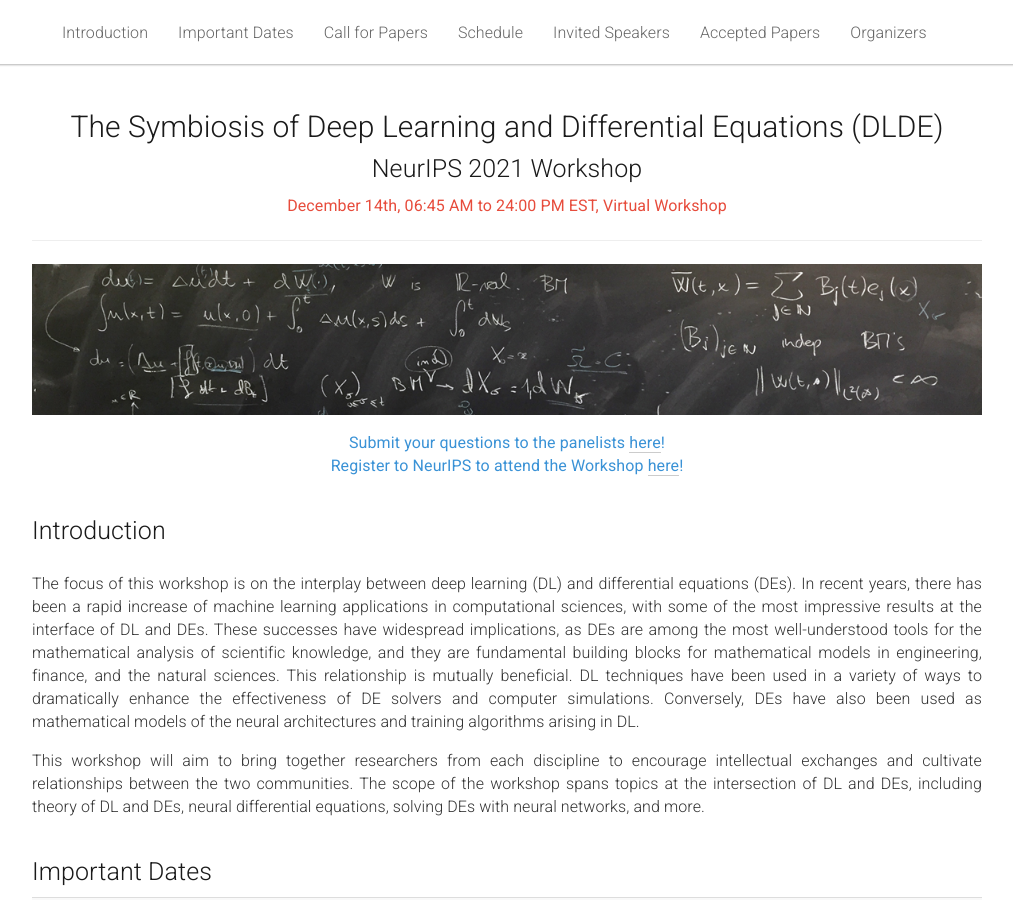
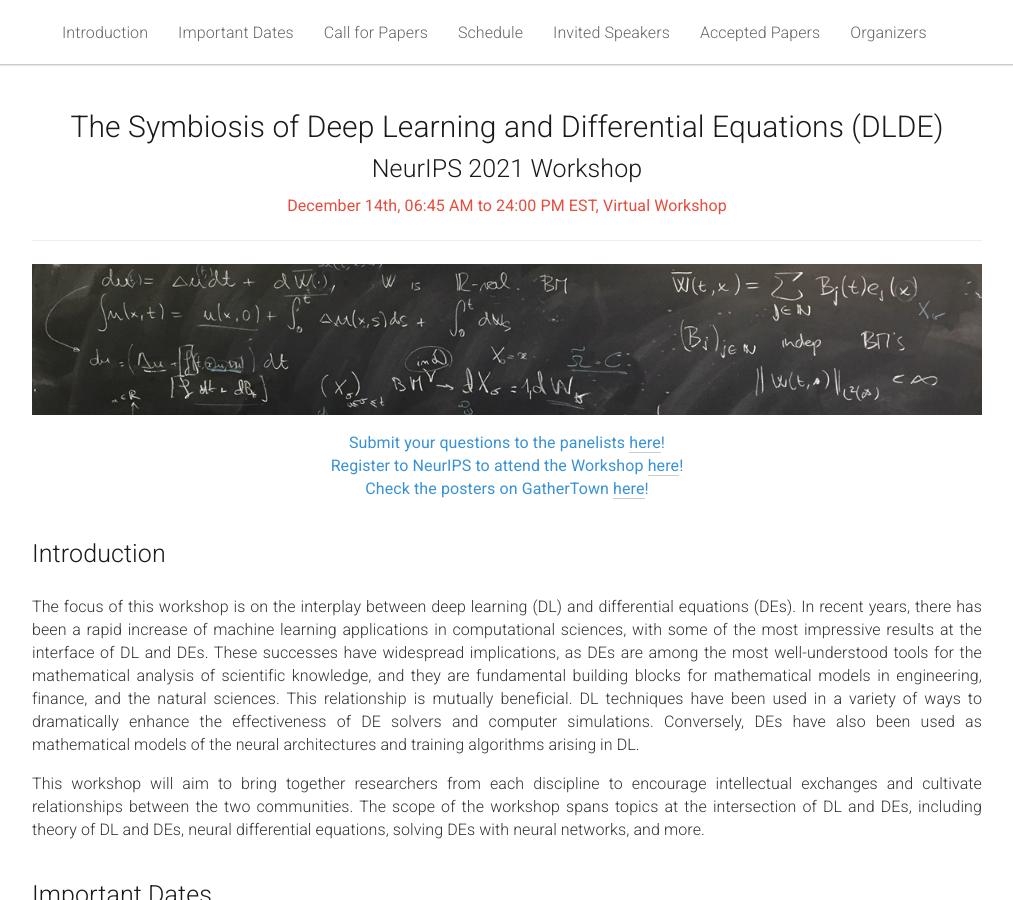
Before and after one commit to dl-de/dl-de.github.io, a Jekyll site: the page built from _pages/home.md, in a window 1280 px wide and 900 px high. Shown: the whole window, without its empty margins (133-1146 px from the left). Built offline with Jekyll 4.4.1, drawn with Linux system fonts in a browser that asks for light colours.

Commit message:
minor changes

```diff
--- a/_pages/home.md
+++ b/_pages/home.md
@@ -41,6 +41,11 @@ Submit your questions to the panelists
 <center><span style="color:#3a92d6;font-weight:400;">
 Register to NeurIPS to attend the Workshop
 <a href="https://neurips.cc/Register2">here</a>!
+</span></center>
+
+<center><span style="color:#3a92d6;font-weight:400;">
+Check the posters on GatherTown
+<a href="https://eventhosts.gather.town/PlRbNdJvuTTD3ZOx/DLDE2021">here</a>!
 </span></center>
 
 
```
